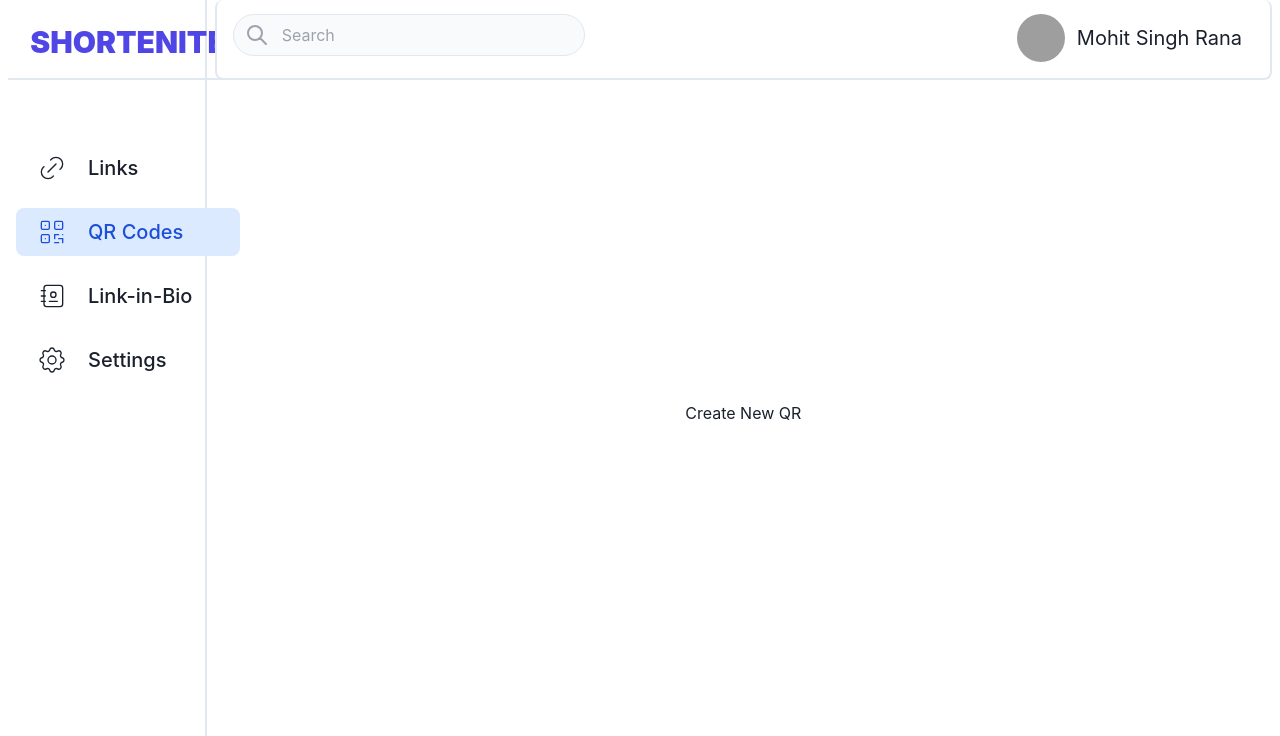
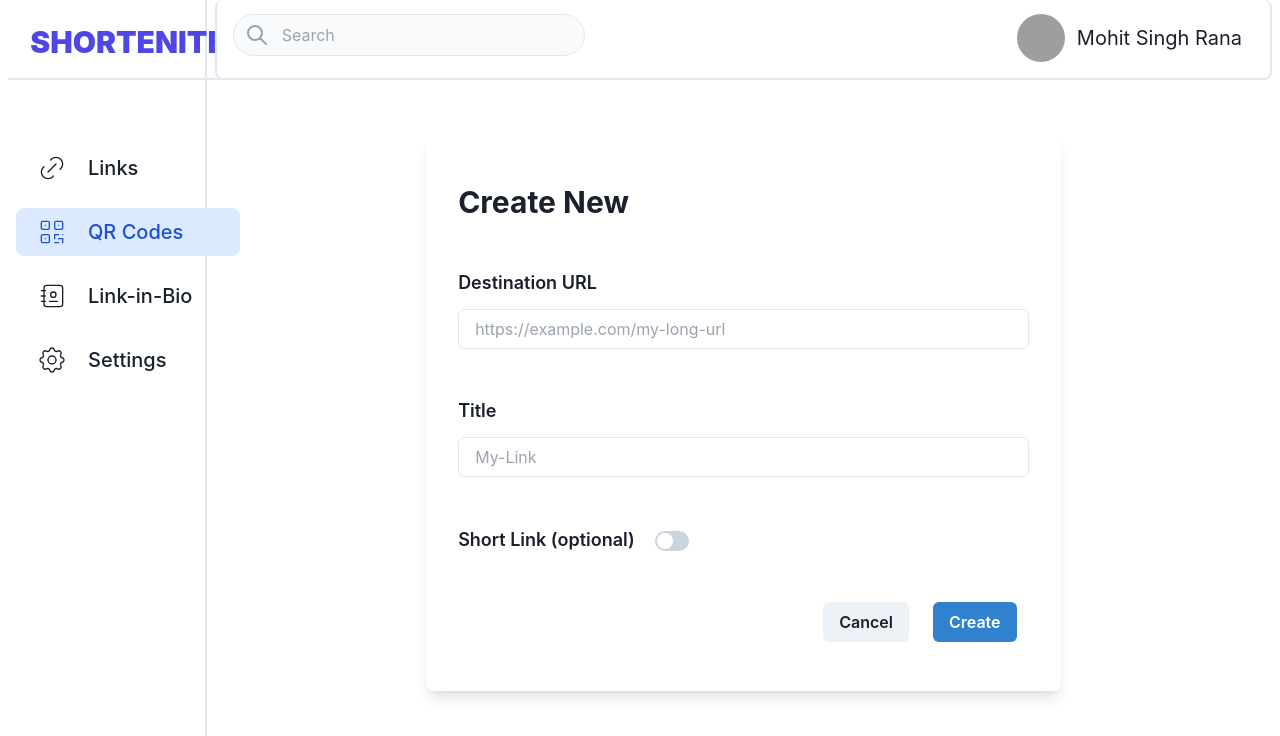
Before and after one commit to Mohit161220/shortenite, a React (Create React App) app in the folder frontend/: page /dashboard/qrs/create_new_qr in a window 1280 px wide. Shown: the top 736 px of the page. Built offline with nearby package versions, Linux system fonts and the light colour scheme; grey boxes are pictures that could not be loaded.

Commit message:
Create New (QR) button added

```diff
--- a/frontend/src/dashboard/components/CreateNewQr.jsx
+++ b/frontend/src/dashboard/components/CreateNewQr.jsx
@@ -1,10 +1,34 @@
 import React from 'react'
-
+import { Input, Button, Switch} from "@chakra-ui/react";
 
 const CreateNewQr = () => {
     return(
         <div className="flex place-content-center place-items-center w-full h-5/6 ">
-            Create New QR
+            <div className="flex flex-col justify-evenly w-3/5 h-5/6 rounded-lg shadow-lg">
+
+                <span className="text-3xl font-bold mx-8">Create New</span>
+
+                <div className="mx-8">
+                    <label className="text-lg font-semibold" for="name">Destination URL</label>
+                    <Input className="mt-3" variant="outline" placeholder="https://example.com/my-long-url" />
+                </div>
+
+                <div className="mx-8">
+                    <label className="text-lg font-semibold" for="title">Title</label>
+                    <Input className="mt-3" variant="outline" placeholder="My-Link" />
+                </div>
+
+                <div className="mx-8">
+                    <label className="text-lg font-semibold mr-5" for="title">Short Link (optional)</label>
+                    <Switch id='email-alerts' size='md'/>
+                </div>
+
+                <div className="flex place-content-end mx-8">
+                    <Button className="mx-3" colorScheme='gray'>Cancel</Button>
+                    <Button className="mx-3" colorScheme='blue'>Create</Button>
+                </div>
+
+            </div>
         </div>
     )
 }
```
